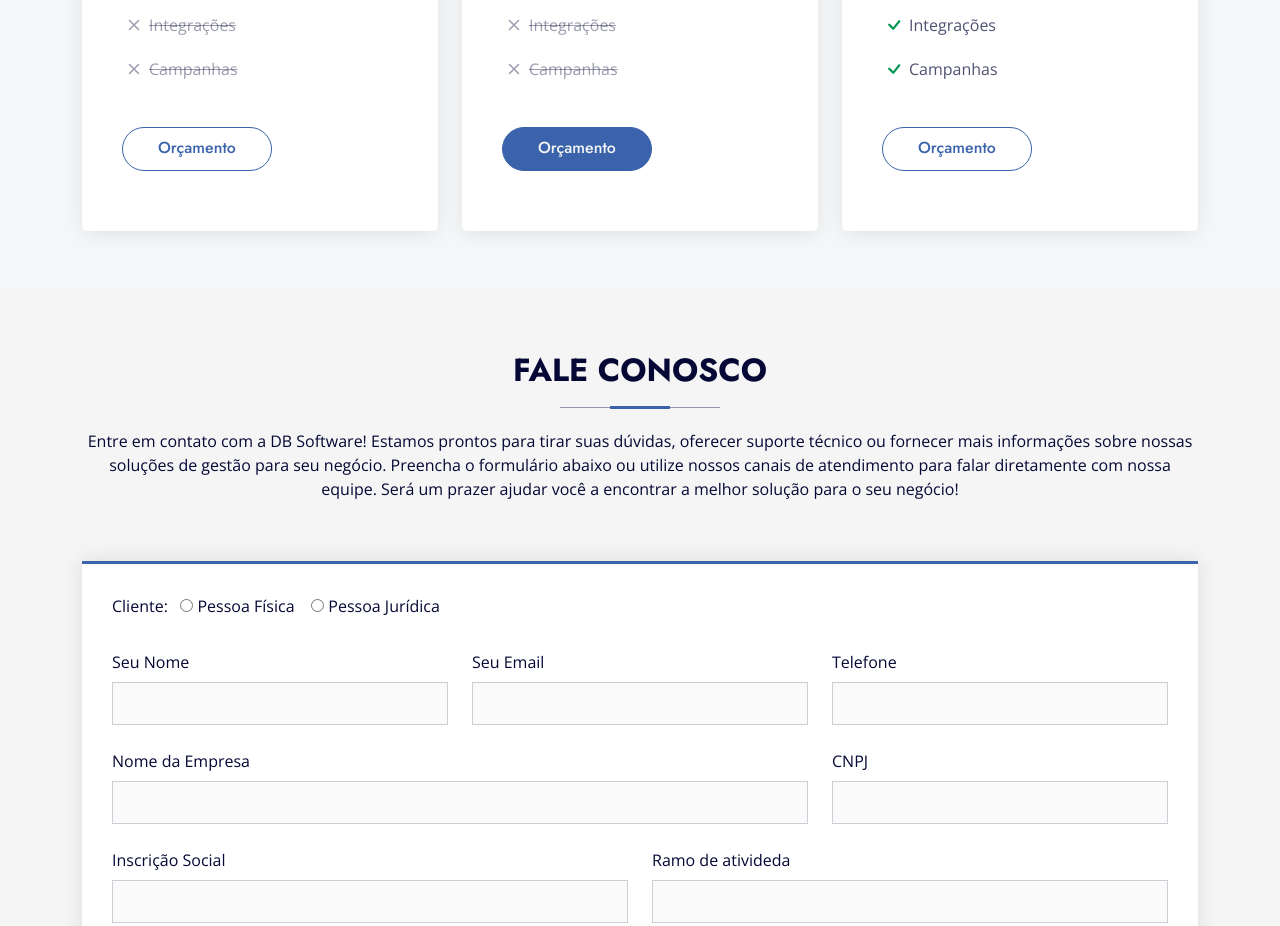
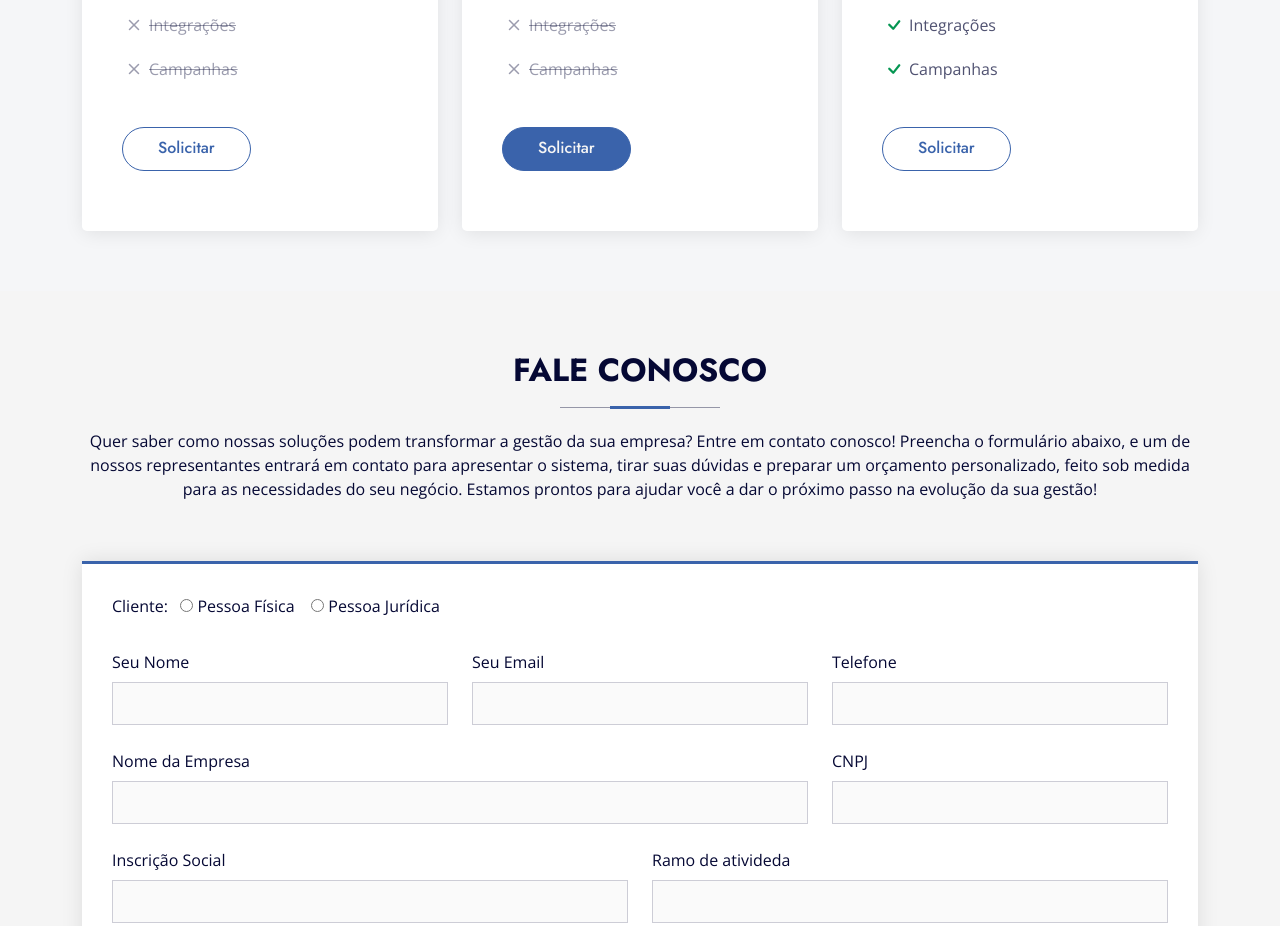
Before and after one commit to RobisonCarvalho/SITE_DB_Chat, a plain HTML site: page index.html in a window 1280 px wide. Shown: the part 4580-5506 px from the top of the page. Drawn offline with nearby package versions, Linux system fonts and the light colour scheme.

Commit message:
Atualização de conteúdo 004.07

```diff
--- a/index.html
+++ b/index.html
@@ -455,7 +455,7 @@
                 <li class="na"><i class="bi bi-x"></i> <span>Integrações</span></li>
                 <li class="na"><i class="bi bi-x"></i> <span>Campanhas</span></li>
               </ul>
-              <a href="#contact" class="buy-btn">Orçamento</a>
+              <a href="#contact" class="buy-btn">Solicitar</a>
             </div>
           </div><!-- End Pricing Item -->
 
@@ -474,7 +474,7 @@
                 <li class="na"><i class="bi bi-x"></i> <span>Integrações</span></li>
                 <li class="na"><i class="bi bi-x"></i> <span>Campanhas</span></li>
               </ul>
-              <a href="#contact" class="buy-btn">Orçamento</a>
+              <a href="#contact" class="buy-btn">Solicitar</a>
             </div>
           </div><!-- End Pricing Item -->
 
@@ -493,7 +493,7 @@
                 <li><i class="bi bi-check"></i> <span>Integrações</span></li>
                 <li><i class="bi bi-check"></i> <span>Campanhas</span></li>
               </ul>
-              <a href="#contact" class="buy-btn">Orçamento</a>
+              <a href="#contact" class="buy-btn">Solicitar</a>
             </div>
           </div><!-- End Pricing Item -->
 
@@ -510,7 +510,7 @@
       <!-- Section Title -->
       <div class="container section-title" data-aos="fade-up">
         <h2>Fale conosco</h2>
-        <p>Entre em contato com a DB Software! Estamos prontos para tirar suas dúvidas, oferecer suporte técnico ou fornecer mais informações sobre nossas soluções de gestão para seu negócio. Preencha o formulário abaixo ou utilize nossos canais de atendimento para falar diretamente com nossa equipe. Será um prazer ajudar você a encontrar a melhor solução para o seu negócio!</p>
+        <p>Quer saber como nossas soluções podem transformar a gestão da sua empresa? Entre em contato conosco! Preencha o formulário abaixo, e um de nossos representantes entrará em contato para apresentar o sistema, tirar suas dúvidas e preparar um orçamento personalizado, feito sob medida para as necessidades do seu negócio. Estamos prontos para ajudar você a dar o próximo passo na evolução da sua gestão!</p>
       </div><!-- End Section Title -->
 
       <div class="container" data-aos="fade-up" data-aos-delay="100">
```
